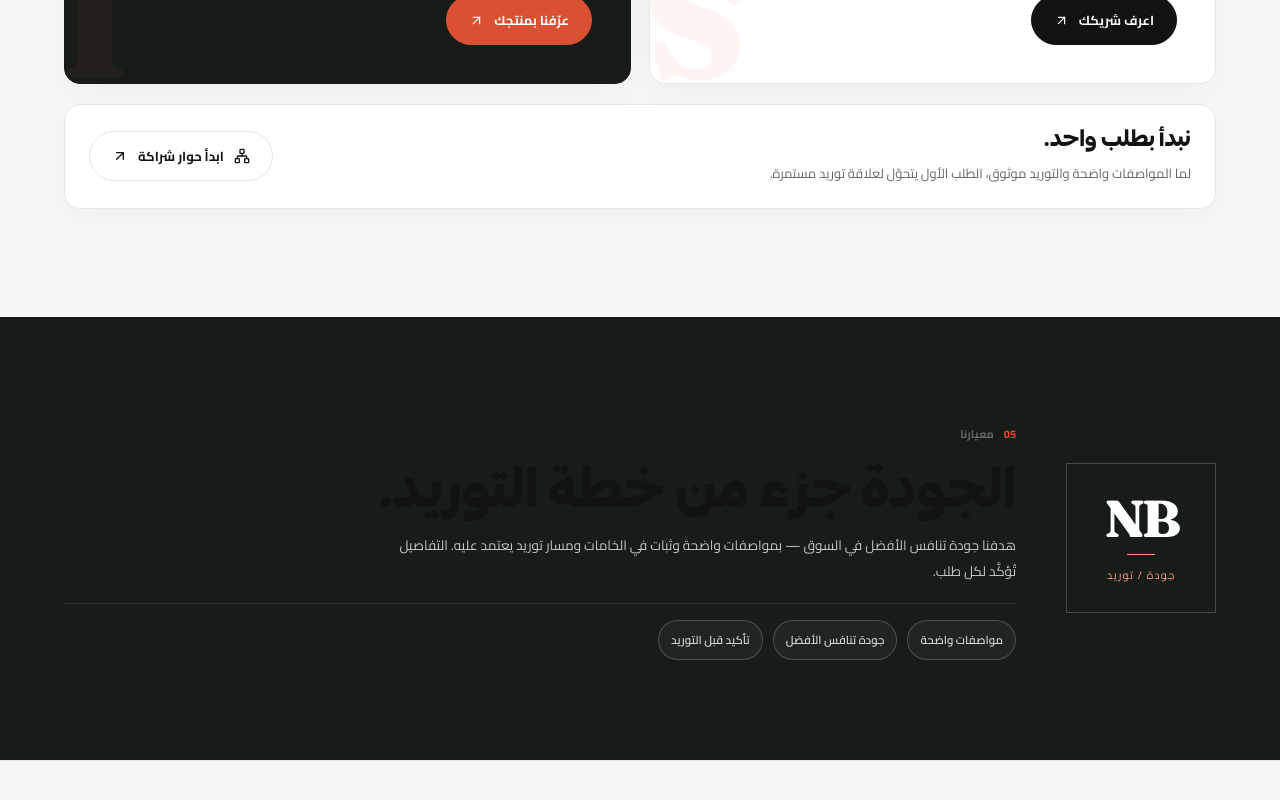
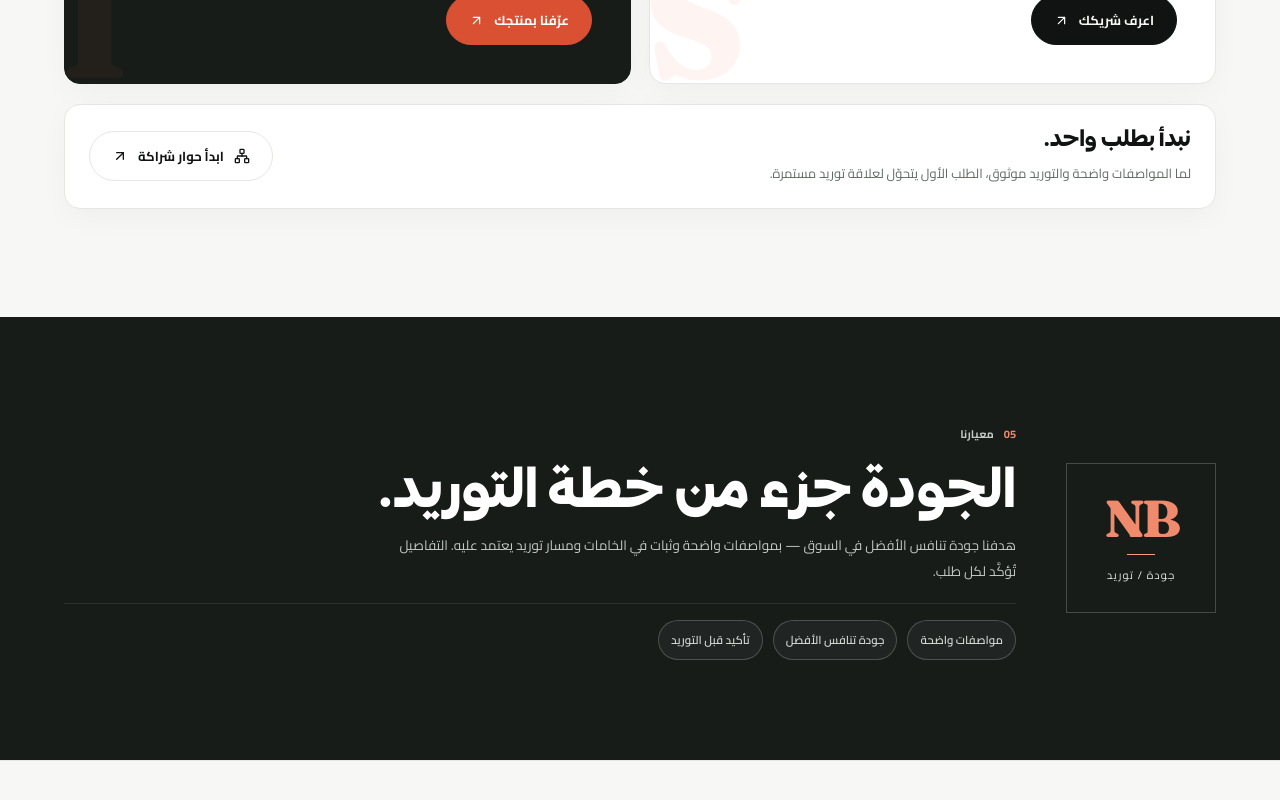
Before and after one commit to 3boalazm/Nile-Bed, a Next.js app: page / in a window 1280 px wide. Shown: the part 3555-4355 px from the top of the page. Built offline with nearby package versions, Linux system fonts and the light colour scheme; no server answers.

Commit message:
Fix contrast on dark homepage sections

```diff
--- a/styles/audit-refinement.css
+++ b/styles/audit-refinement.css
@@ -295,3 +295,13 @@ html[data-theme='dark'] .catalog-page .catalog-cta { background: #090c0b; }
 @media (prefers-reduced-motion: reduce) {
   .home-clean *, .catalog-page * { scroll-behavior: auto !important; transition-duration: .01ms !important; animation-duration: .01ms !important; }
 }
+
+/* Keep inverse-section headings and labels bright on the deep panels. */
+.home-clean .hc-production .hc-h2-light,
+.home-clean .hc-trust .hc-h2-light { color: #fff !important; }
+.home-clean .hc-production .hc-kicker-light,
+.home-clean .hc-trust .hc-kicker-light { color: #c3cac4 !important; }
+.home-clean .hc-production .hc-kicker-light > span,
+.home-clean .hc-trust .hc-kicker-light > span { color: #f08a6d !important; }
+.home-clean .hc-trust-stamp { color: #e6e9e4 !important; }
+.home-clean .hc-trust-stamp span { color: #f08a6d !important; }
```
